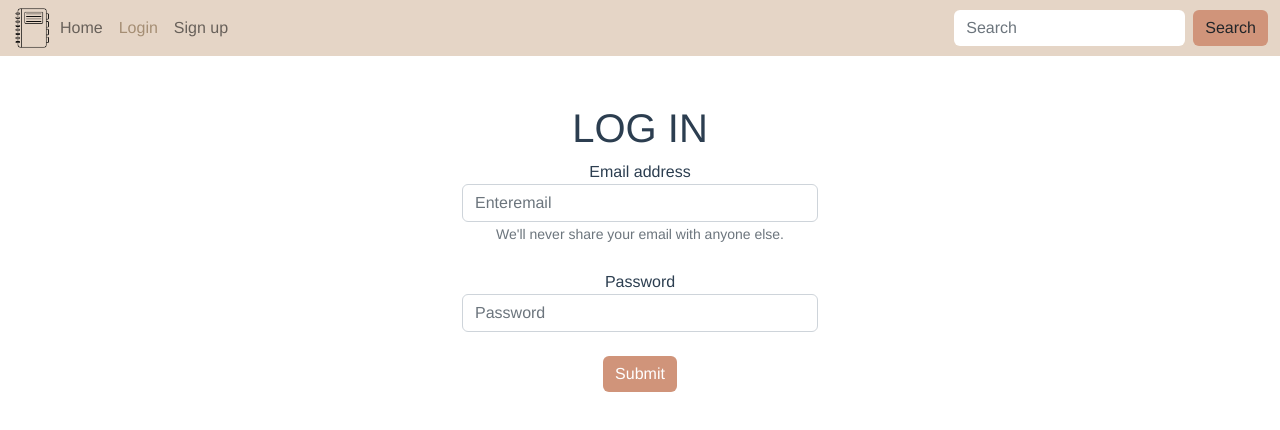
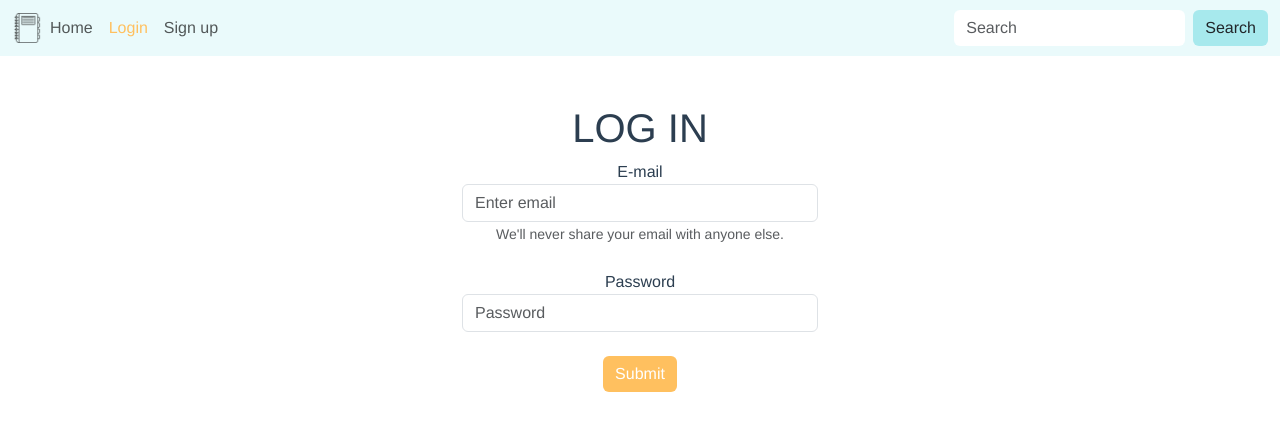
Before and after one commit to enaps68/diary, a Vue app: page /login in a window 1280 px wide. Shown: the top 430 px of the page. Built offline with nearby package versions, Linux system fonts and the light colour scheme.

Commit message:
update boja i card-ova

```diff
--- a/public/index.html
+++ b/public/index.html
@@ -4,10 +4,10 @@
     <meta charset="utf-8">
     <meta http-equiv="X-UA-Compatible" content="IE=edge">
     <meta name="viewport" content="width=device-width,initial-scale=1.0">
-    <link rel="icon" href="<%= BASE_URL %>favicon.ico">
-    <title><%= htmlWebpackPlugin.options.title %></title>
-    <link href="https://cdn.jsdelivr.net/npm/bootstrap@5.2.2/dist/css/bootstrap.min.css" rel="stylesheet" integrity="sha384-Zenh87qX5JnK2Jl0vWa8Ck2rdkQ2Bzep5IDxbcnCeuOxjzrPF/et3URy9Bv1WTRi" crossorigin="anonymous">
-    <script src="https://cdn.jsdelivr.net/npm/bootstrap@5.2.2/dist/js/bootstrap.bundle.min.js" integrity="sha384-OERcA2EqjJCMA+/3y+gxIOqMEjwtxJY7qPCqsdltbNJuaOe923+mo//f6V8Qbsw3" crossorigin="anonymous"></script>
+    <link rel="icon" herf="<%= BASE_URL %>diary_icon.ico" type="image/x-icon">
+    <title>Diary</title>
+    <link href="https://cdn.jsdelivr.net/npm/bootstrap@5.3.1/dist/css/bootstrap.min.css" rel="stylesheet" integrity="sha384-4bw+/aepP/YC94hEpVNVgiZdgIC5+VKNBQNGCHeKRQN+PtmoHDEXuppvnDJzQIu9" crossorigin="anonymous">
+    <script src="https://cdn.jsdelivr.net/npm/bootstrap@5.3.1/dist/js/bootstrap.bundle.min.js" integrity="sha384-HwwvtgBNo3bZJJLYd8oVXjrBZt8cqVSpeBNS5n7C8IVInixGAoxmnlMuBnhbgrkm" crossorigin="anonymous"></script>
 
   </head>
   <body>
--- a/src/App.vue
+++ b/src/App.vue
@@ -1,13 +1,14 @@
 <template>
-<nav class="navbar navbar-expand-lg" style="background-color: #e5d5c6;">
+  <nav class="navbar navbar-expand-lg" style="background-color: #53d3dc1f;">
     <div class="container-fluid">
       <router-link to="/" class="nav-link">
-    <img src="@/assets/5258541_diary_education_notebook_planner_scrapbook_icon.png" height="40" class="d-inline-block align-top" alt="" loading="lazy" />
+        <img src="@/assets/5258541_diary_education_notebook_planner_scrapbook_icon.png" height="30" class="d-inline-block align-top" alt="" loading="lazy" />
       </router-link>
     <button class="navbar-toggler" type="button" data-bs-toggle="collapse" data-bs-target="#navbarTogglerDemo02" aria-controls="navbarTogglerDemo02" aria-expanded="false" aria-label="Toggle navigation">
       <span class="navbar-toggler-icon"></span>
     </button>
       <div class="collapse navbar-collapse" id="navbarTogglerDemo02">
+
         <ul class="navbar-nav me-auto mb-2 mb-lg-0">
           <li class="nav-item">
             <router-link to="/" class="nav-link">Home</router-link>
@@ -18,15 +19,14 @@
           <li class="nav-item">
             <router-link to="/signup" class="nav-link">Sign up</router-link>
           </li>
+        </ul>
 
-      </ul>
         <form class="d-flex" role="search">
           <input v-model="store.searchterm" class="form-control me-2" type="search" placeholder="Search" aria-label="Search" style="border: none;">
-        <button class="btn" type="submit" style="background-color: #d0947a;border: none;">Search</button>
+          <button class="btn" type="submit" style="background-color: #53d3dc71;border: none;">Search</button>
         </form>
       </div>
      </div>
-
   </nav>
 <router-view></router-view>
 </template>
@@ -64,7 +64,7 @@ nav {
     color: #2c3e50;
 
     &.router-link-exact-active {
-      color: #a58e74;
+      color: #ffc05f;
     }
   }
 }
--- a/src/components/card.vue
+++ b/src/components/card.vue
@@ -1,10 +1,16 @@
 <template>
-<div class="card" style="width: 18rem;">
-      <img :src="info.url" class="card-img-top" alt="...">
+<div class="card mb-3" style="max-width: 540px;">
+  <div class="row g-0">
+    <div class="col-md-4">
+      <img :src="info.url" class="img-fluid rounded-start" alt="...">
+    </div>
+    <div class="col-md-8">
       <div class="card-body">
         <h5 class="card-title">{{ info.naslov }}</h5>
-        <p class="card-text">{{ info.opis }} </p>
-        <a href="#" class="btn btn-primary" style="background-color: #b97836; border: none;">Pogledaj</a>
+        <p class="card-text">{{ info.opis }}</p>
+        <p class="card-text"><small class="text-body-secondary">Last updated 3 mins ago</small></p>
+      </div>
+    </div>
   </div>
 </div>
 <br>
@@ -17,3 +23,10 @@ export default {
 
 }
 </script>
+
+<style>
+#btn {
+  background-color: #ffc05f;
+  border: none;
+}
+</style>
--- a/src/views/HomeView.vue
+++ b/src/views/HomeView.vue
@@ -1,23 +1,14 @@
 <template>
   <br>
   <div class="container text-center">
-  <div class="row">
-
-    <div class="col-2">
-
+    <div class="row">
+      <div class="col"></div>
+      <div class="col-6" >
+          <card v-for="card in filterdcards" :key="card.url" :info="card" style="margin: auto;"/>
+      </div>
+      <div class="col"></div>
     </div>
-
-    <div class="col-10">
-      <card v-for="card in filterdcards" :key="card.url" :info="card"/>
-
-     </div>
-
-    <div class="col-2">
-
-    </div>
-
   </div>
-</div>
 </template>
 
 <script>
@@ -56,13 +47,8 @@ export default {
   },
   computed: {
      filterdcards () {
-
       let termin = this.store.searchterm;
-
       return this.cards.filter(card => card.naslov.includes(termin));
-
-
-
      }
   },
 
--- a/src/views/Login.vue
+++ b/src/views/Login.vue
@@ -8,36 +8,31 @@
         <div class="row">
             <div class="col-sm">
             </div>
+
             <div class="col-sm">
-
                 <form>
-
                     <div class="form-group">
-
-            <label for="exampleInputEmail1">Email address</label>
-
-            <input type="email" class="form-control"
-id="exampleInputEmail1" aria-describedby="emailHelp" placeholder="Enter
-email" />
-
-<small id="emailHelp" class="form-text text-muted" >We'll
-never share your email with anyone else.</small>
+                        <label for="exampleInputEmail1">E-mail</label>
+                            <input
+                                type="email"
+                                class="form-control"
+                                id="exampleInputEmail1"
+                                aria-describedby="emailHelp"
+                                placeholder="Enter email"
+                            />
+                                <small id="emailHelp" class="form-text text-muted" >We'll never share your email with anyone else.</small>
                         <br><br>
                     </div>
 
                     <div class="form-group">
-
                         <label for="exampleInputPassword1">Password</label>
-
-    <input type="password" class="form-control"
-id="exampleInputPassword1" placeholder="Password" />
+                            <input type="password" class="form-control" id="exampleInputPassword1" placeholder="Password" />
                     </div>
                     <br>
-
-<button type="submit" class="btn btn-primary" style="background-color: #d0947a;border: none;">Submit</button>
-
+                    <button type="submit" class="btn btn-primary" style="background-color: #ffc05f;border: none;">Submit</button>
                 </form>
             </div>
+
             <div class="col-sm"></div>
             </div>
         </div>
--- a/src/views/Signup.vue
+++ b/src/views/Signup.vue
@@ -8,13 +8,8 @@
       <div class="col-sm">
         <form>
           <div class="form-group">
-          <label for="exampleInputPassword1">Username</label>
-          <input type="username" v-model="username" class="form-control" id="exampleInputPassword1" placeholder="Username" />
-          <br>
-        </div>
-        <div class="form-group">
-          <label for="exampleInputEmail1">E-mail</label>
-          <input type="email" v-model="email" class="form-control" id="exampleInputEmail1" aria-describedby="emailHelp" placeholder="email@example.com" />
+            <label for="exampleInputPassword1">E-mail</label>
+            <input type="username" v-model="username" class="form-control" id="exampleInputPassword1" placeholder="email@example.com" />
             <br>
           </div>
           <div class="form-group">
@@ -27,7 +22,7 @@
             <input type="password" v-model="passwordr" class="form-control" id="exampleInputPassword1" placeholder="Password" />
           </div>
           <br>
-          <button type="button" @click="signup" class="btn btn-primary" style="background-color: #d0947a;border: none;">Submit</button>
+          <button type="button" @click="signup" class="btn btn-primary" style="background-color: #ffc05f;border: none;">Submit</button>
         </form>
       </div>
       <div class="col-sm"></div>
```
Also changed, not shown: 1 other file (tests, documents, lock files or other folders). Lines whose indentation alone changed are shown as unchanged.
